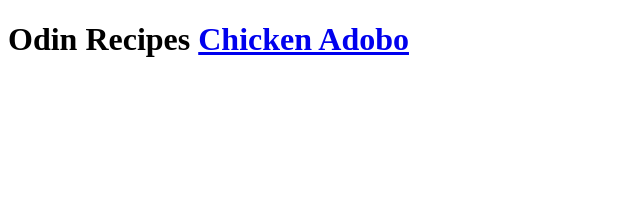
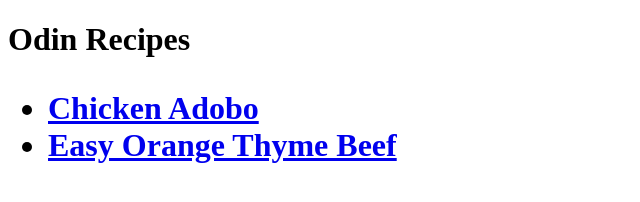
Before and after one commit to BusiPlay/odin-recipes, a plain HTML site: page index.html in a window 1280 px wide. Shown: the whole page, without its empty margins (0-640 px from the left). Drawn offline with Linux system fonts and the light colour scheme.

Commit message:
Add orange thyme beef to index

```diff
--- a/index.html
+++ b/index.html
@@ -9,7 +9,10 @@
 <body>
     <h1>
         Odin Recipes
-        <a href="recipes/chicken_adobo.html">Chicken Adobo</a>
+       <ul>
+        <li><a href="recipes/chicken_adobo.html">Chicken Adobo</a></li>
+        <li><a href="recipes/orange_thyme_beef.html">Easy Orange Thyme Beef</a></li>
+       </ul>
     </h1>
 
 </body>
```
